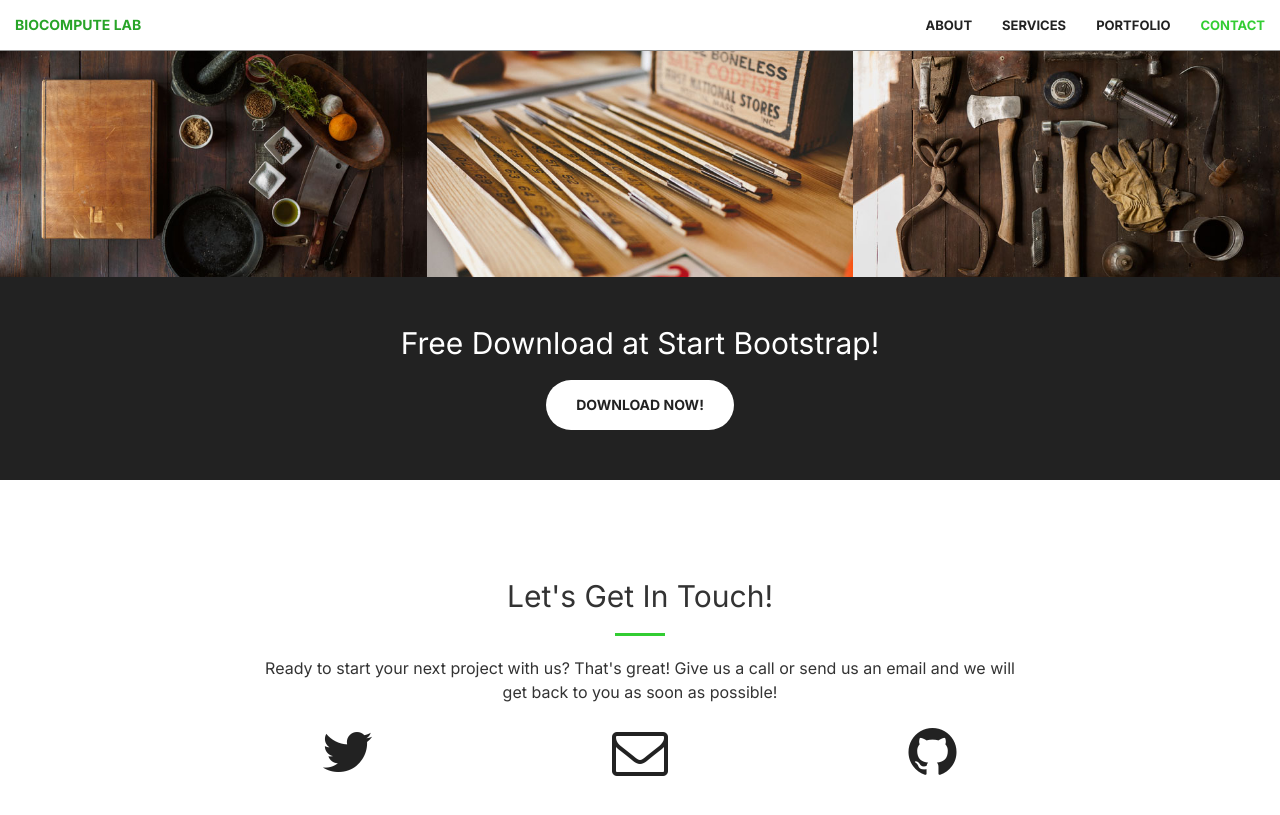
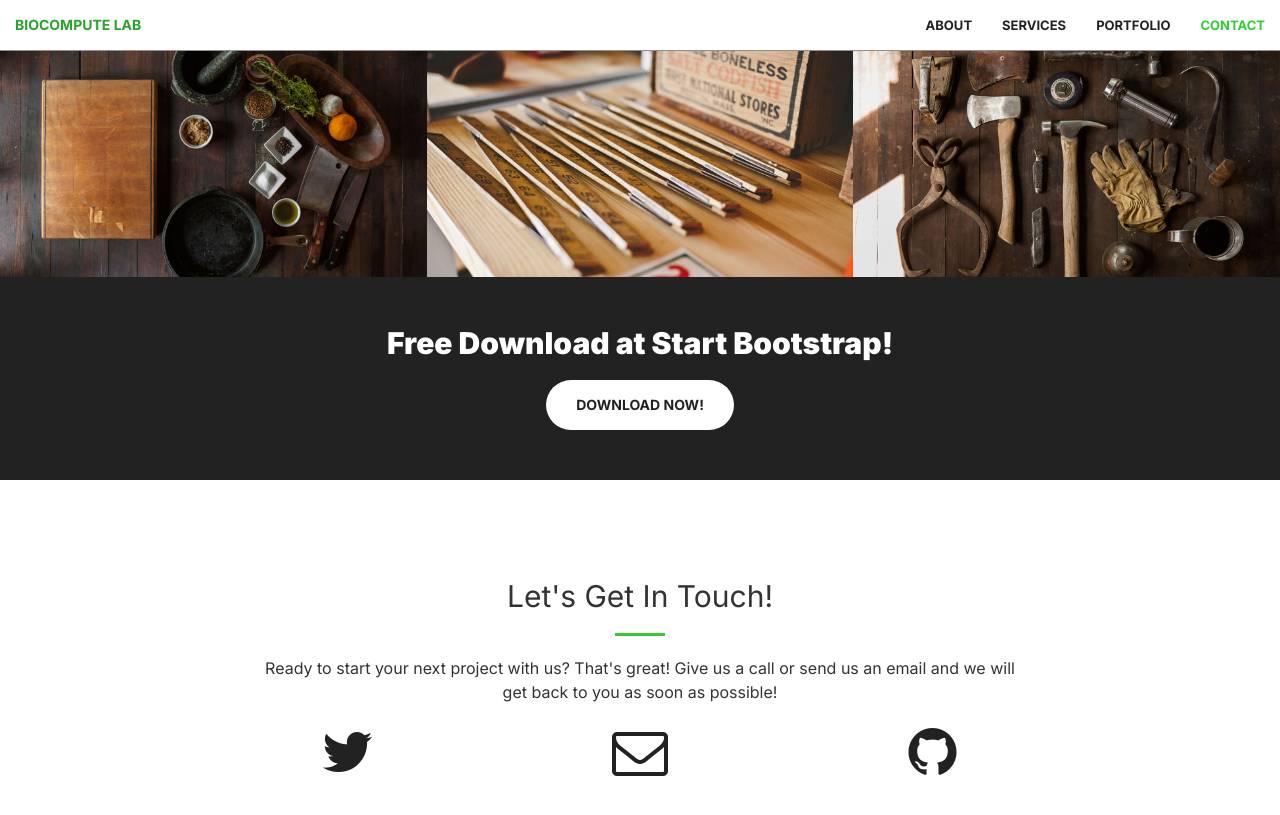
Before and after one commit to chofski/biocomputelab-website-v2, a Jekyll site: the page built from index.html, in a window 1280 px wide and 900 px high, scrolled down 2101 px. Shown: the top 815 px of the window. Built offline with Jekyll 4.4.1, drawn with Linux system fonts in a browser that asks for light colours.

Commit message:
Update _base.scss

```diff
--- a/_sass/_base.scss
+++ b/_sass/_base.scss
@@ -282,6 +282,7 @@ header {
 .call-to-action {
     h2 {
         margin: 0 auto 20px;
+        font-weight: 900;
     }
 }
 
```
